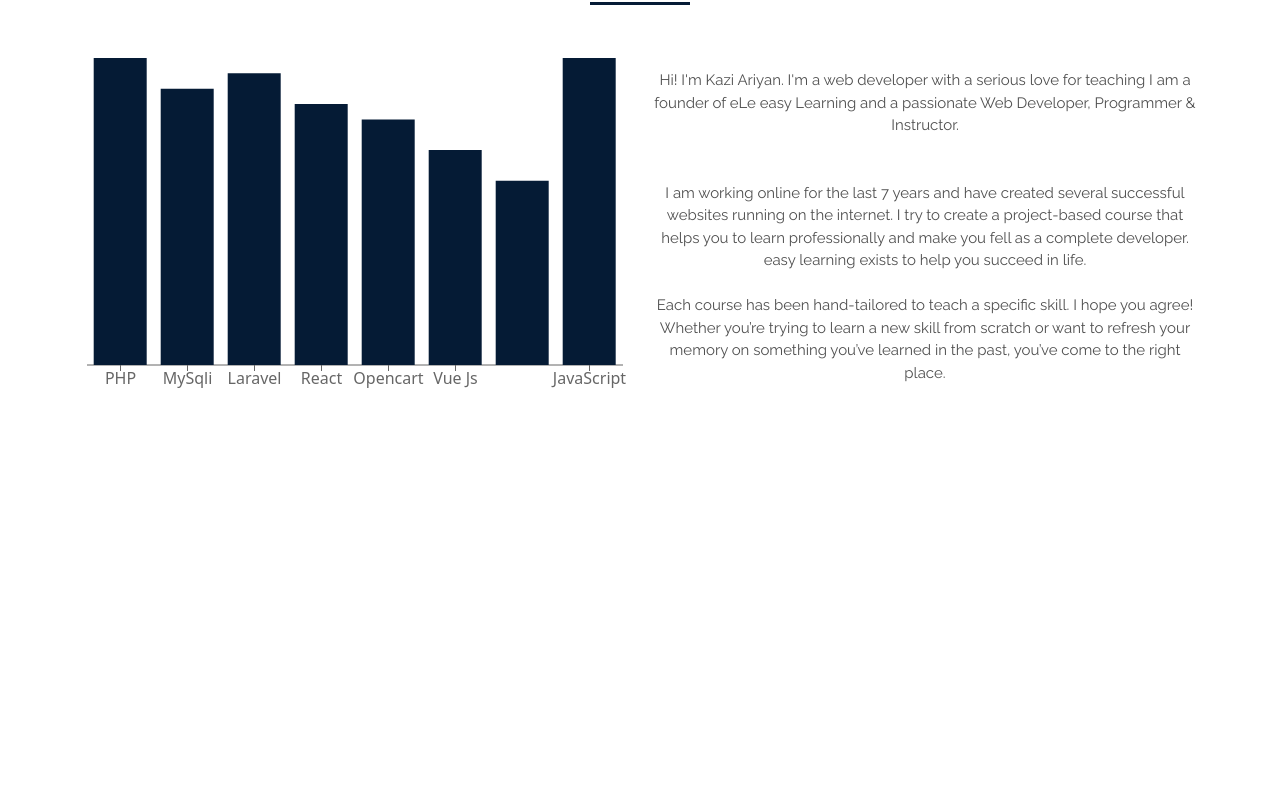
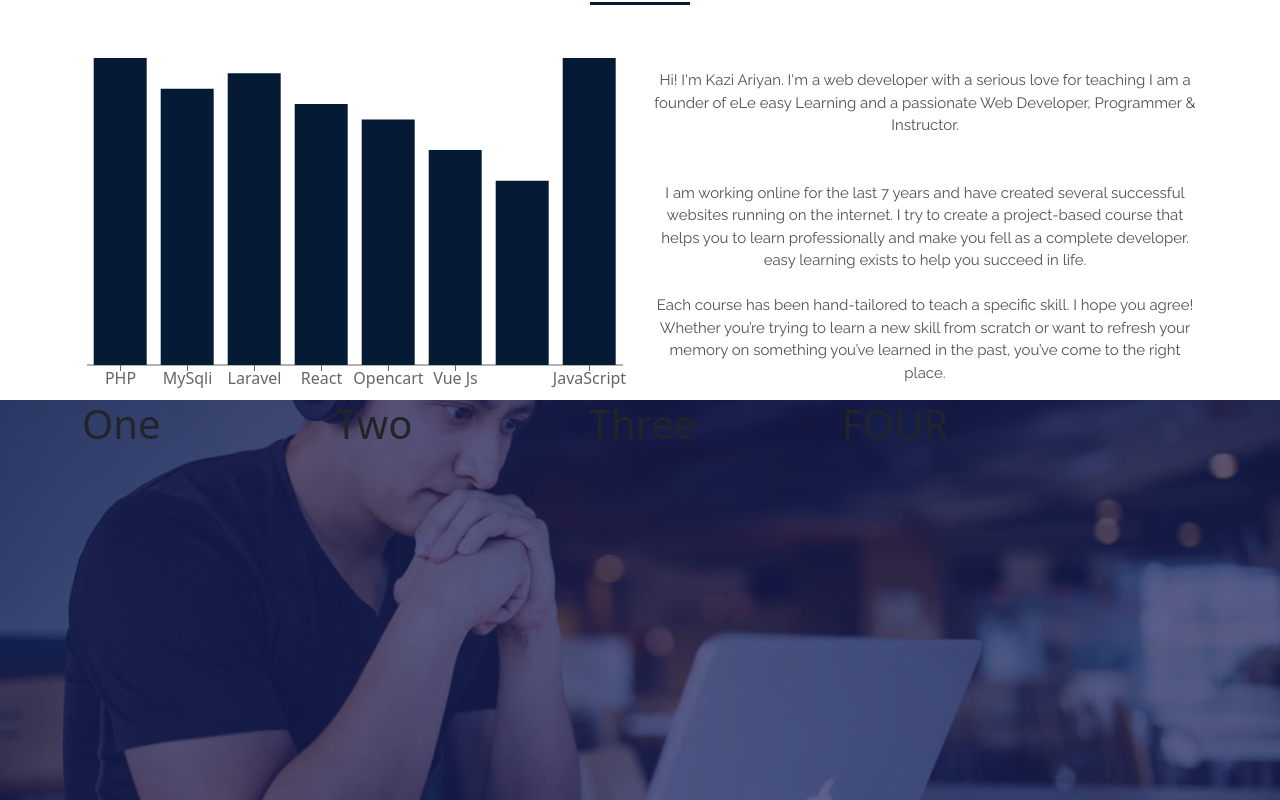
Before and after one commit to NatiEfraim/learnify-hub-app, a React (Create React App) app: page / in a window 1280 px wide. Shown: the part 1223-2023 px from the top of the page. Before the commit the page ends 1623 px from the top, so only its background shows below. Built offline with nearby package versions, Linux system fonts and the light colour scheme.

Commit message:
init-summary

```diff
--- a/src/App.js
+++ b/src/App.js
@@ -5,6 +5,7 @@
 import Services from "./components/Services/Services";
 import TopNavigation from "./components/TopNavigation/TopNavigation";
 import Analysis from "./components/Analysis/Analysis";
+import Summary from "./components/Summary/Summary";
 
 function App() {
   return (
@@ -13,6 +14,7 @@
       <TopBanner />
       <Services />
       <Analysis />
+      <Summary />
     </div>
   );
 }
--- a/src/asset/css/custom.css
+++ b/src/asset/css/custom.css
@@ -122,3 +122,17 @@
   font-weight: 700;
   font-size: 16px;
 }
+.summaryBanner {
+  background-image: url("../image/summary.jpg");
+  min-height: 400px;
+  background-attachment: fixed;
+  background-position: center;
+  background-repeat: no-repeat;
+  background-size: cover;
+}
+.summaryBannerOverlay {
+  position: absolute;
+  min-height: 400px;
+  width: 100%;
+  background: rgba(27, 31, 92, 0.7);
+}
--- /dev/null
+++ b/src/components/Summary/Summary.jsx
@@ -0,0 +1,40 @@
+import React, { Component, Fragment } from "react";
+import { Col, Container, Row } from "react-bootstrap";
+
+class Summary extends Component {
+  render() {
+    return (
+      <Fragment>
+        <Container fluid={true} className="summaryBanner p-0">
+          <div className="summaryBannerOverlay">
+            <Container>
+              <Row>
+                <Col lg={8} md={6} sm={12}>
+                  <Row>
+                    <Col>
+                      <h1>One </h1>
+                    </Col>
+
+                    <Col>
+                      <h1>Two </h1>
+                    </Col>
+
+                    <Col>
+                      <h1>Three </h1>
+                    </Col>
+                  </Row>
+                </Col>
+
+                <Col lg={4} md={6} sm={12}>
+                  <h1>FOUR </h1>
+                </Col>
+              </Row>
+            </Container>
+          </div>
+        </Container>
+      </Fragment>
+    );
+  }
+}
+
+export default Summary;
```
